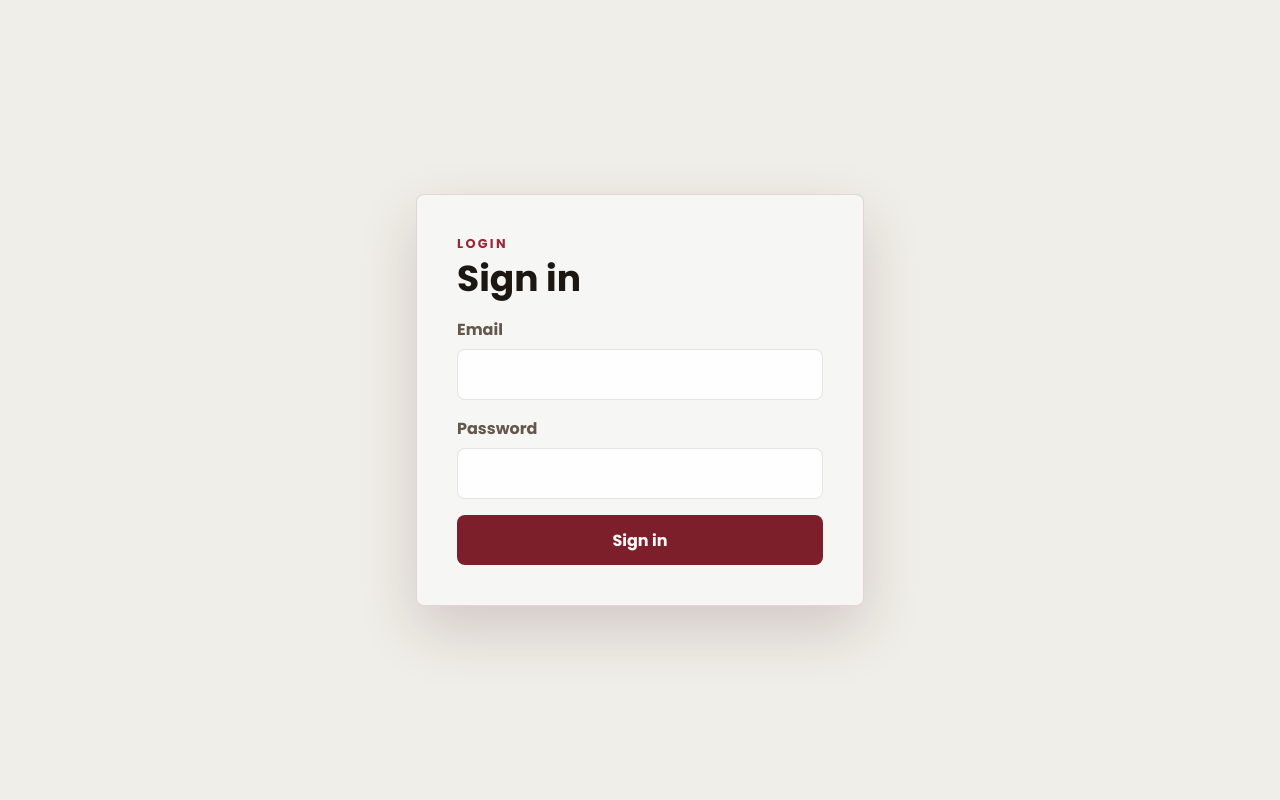
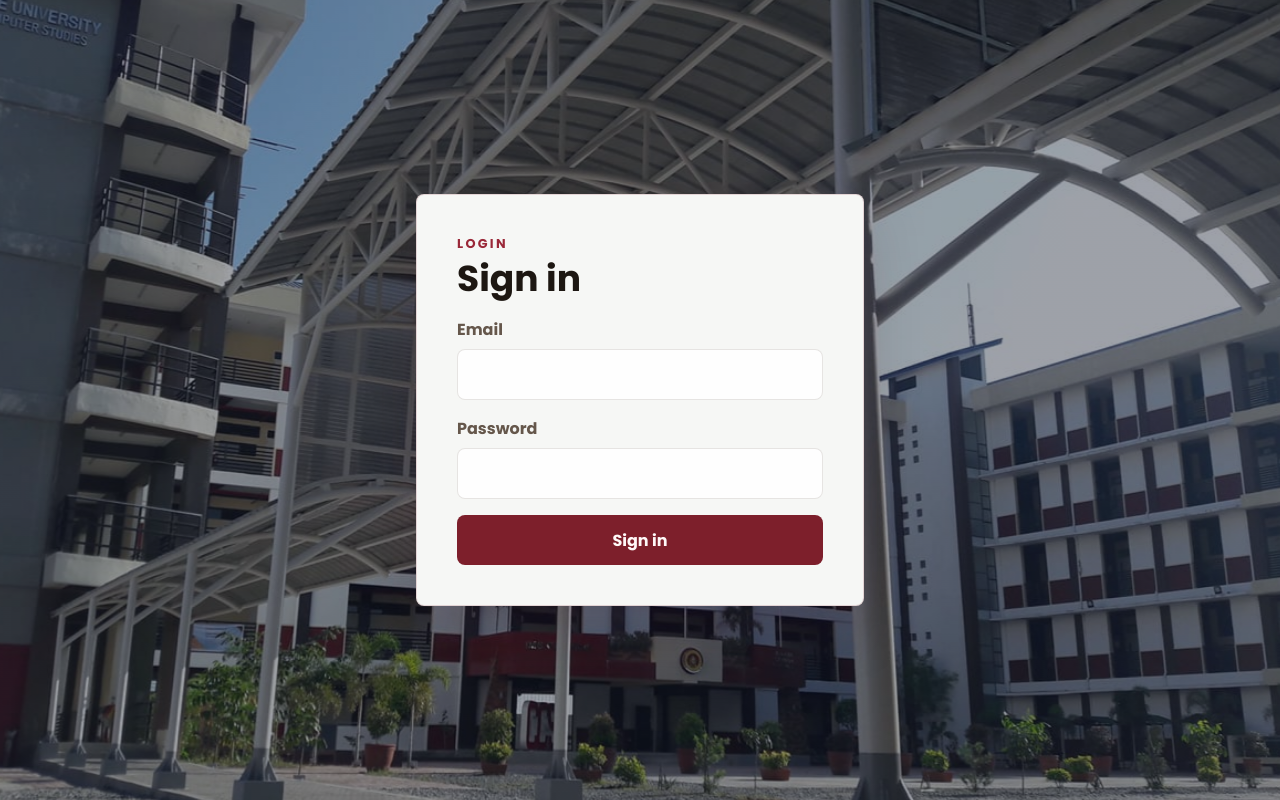
Before and after one commit to GitKev12/Micro-Credentialing_AI-Support, a React (Vite) app in the folder client/: page /login in a window 1280 px wide. Built offline with nearby package versions, Linux system fonts and the light colour scheme; no server answers.

Commit message:
New Feature

```diff
--- a/client/src/auth/pages/LoginPage.jsx
+++ b/client/src/auth/pages/LoginPage.jsx
@@ -1,14 +1,34 @@
-import { useState } from "react";
+import { useRef, useState } from "react";
 import { useLocation, useNavigate } from "react-router-dom";
 import { login, saveAuthSession } from "../services/authService";
+
+const PARALLAX_SHIFT = 18;
+const prefersReducedMotion = () =>
+  window.matchMedia?.("(prefers-reduced-motion: reduce)").matches ?? false;
 
 function LoginPage() {
   const navigate = useNavigate();
   const location = useLocation();
+  const backgroundRef = useRef(null);
   const [identifier, setIdentifier] = useState("");
   const [password, setPassword] = useState("");
   const [error, setError] = useState("");
   const [isSubmitting, setIsSubmitting] = useState(false);
+
+  const moveBackground = (offsetX, offsetY) => {
+    const background = backgroundRef.current;
+    if (!background) return;
+    background.style.transform = `scale(1.12) translate3d(${offsetX}px, ${offsetY}px, 0)`;
+  };
+
+  const handlePointerMove = (event) => {
+    if (prefersReducedMotion()) return;
+    const x = (event.clientX / window.innerWidth - 0.5) * 2;
+    const y = (event.clientY / window.innerHeight - 0.5) * 2;
+    moveBackground(-x * PARALLAX_SHIFT, -y * PARALLAX_SHIFT);
+  };
+
+  const resetBackground = () => moveBackground(0, 0);
 
   const handleSubmit = async (event) => {
     event.preventDefault();
@@ -35,7 +55,12 @@ function LoginPage() {
   };
 
   return (
-    <section className="login-screen">
+    <section
+      className="login-screen"
+      onMouseMove={handlePointerMove}
+      onMouseLeave={resetBackground}
+    >
+      <div className="login-screen__bg" ref={backgroundRef} aria-hidden="true" />
       <article className="login-card">
         <p className="entity-label">Login</p>
         <h1>Sign in</h1>
--- a/client/src/main.jsx
+++ b/client/src/main.jsx
@@ -2,7 +2,10 @@ import React from "react";
 import ReactDOM from "react-dom/client";
 import { BrowserRouter } from "react-router-dom";
 import App from "./App";
+import { applyStoredTheme } from "./services/theme";
 import "./styles.css";
+
+applyStoredTheme();
 
 ReactDOM.createRoot(document.getElementById("root")).render(
   <React.StrictMode>
--- a/client/src/pages/student/components/StudentCourses.jsx
+++ b/client/src/pages/student/components/StudentCourses.jsx
@@ -1,6 +1,7 @@
 import { useEffect, useState } from "react";
 import { getStoredSession } from "../../../auth/services/authService";
 import { fetchStudentCourses } from "../../../services/courses";
+import noCoursesImage from "../../../assets/no-courses-student.png";
 
 // Placeholder backdrops shown until real course pictures exist (course.imageUrl).
 const PLACEHOLDER_GRADIENTS = [
@@ -42,9 +43,12 @@ function StudentCourses() {
         <p className="student-courses__status">Loading your courses…</p>
       ) : courses.length === 0 ? (
         <div className="student-courses__empty">
-          <span className="student-courses__empty-icon" aria-hidden="true">
-            📚
-          </span>
+          <img
+            className="student-courses__empty-img"
+            src={noCoursesImage}
+            alt=""
+            aria-hidden="true"
+          />
           <p className="student-courses__empty-title">
             You aren&apos;t enrolled in any courses yet
           </p>
--- a/client/src/pages/student/components/StudentNavBar.jsx
+++ b/client/src/pages/student/components/StudentNavBar.jsx
@@ -2,12 +2,15 @@ import { useEffect, useRef, useState } from "react";
 import { useNavigate } from "react-router-dom";
 import { clearAuthSession, getStoredSession } from "../../../auth/services/authService";
 import { resolveAvatarUrl } from "../../../services/avatar";
+import { THEMES, getStoredTheme, toggleTheme } from "../../../services/theme";
 import ProfileAvatar from "./ProfileAvatar";
 
 function StudentNavBar() {
   const navigate = useNavigate();
   const menuRef = useRef(null);
   const [isOpen, setIsOpen] = useState(false);
+  const [theme, setTheme] = useState(getStoredTheme);
+  const isDarkMode = theme === THEMES.DARK;
 
   const session = getStoredSession();
   const student = session?.user;
@@ -39,6 +42,11 @@ function StudentNavBar() {
   const goToDashboard = () => {
     setIsOpen(false);
     navigate("/student");
+  };
+
+  const handleToggleTheme = () => {
+    // Keep the menu open so the change is visible and easy to flip back.
+    setTheme(toggleTheme());
   };
 
   const handleLogout = () => {
@@ -80,6 +88,23 @@ function StudentNavBar() {
             <li role="none">
               <button
                 type="button"
+                role="menuitemcheckbox"
+                aria-checked={isDarkMode}
+                className="student-nav__dropdown-item student-nav__dropdown-item--toggle"
+                onClick={handleToggleTheme}
+              >
+                <span>Dark Mode</span>
+                <span
+                  className={`theme-switch${isDarkMode ? " is-on" : ""}`}
+                  aria-hidden="true"
+                >
+                  <span className="theme-switch__thumb" />
+                </span>
+              </button>
+            </li>
+            <li role="none">
+              <button
+                type="button"
                 role="menuitem"
                 className="student-nav__dropdown-item student-nav__dropdown-item--danger"
                 onClick={handleLogout}
--- /dev/null
+++ b/client/src/services/theme.js
@@ -0,0 +1,24 @@
+const THEME_STORAGE_KEY = "capstoneTheme";
+
+export const THEMES = { LIGHT: "light", DARK: "dark" };
+
+export function getStoredTheme() {
+  return window.localStorage.getItem(THEME_STORAGE_KEY) === THEMES.DARK
+    ? THEMES.DARK
+    : THEMES.LIGHT;
+}
+
+export function applyTheme(theme) {
+  const next = theme === THEMES.DARK ? THEMES.DARK : THEMES.LIGHT;
+  document.documentElement.setAttribute("data-theme", next);
+  window.localStorage.setItem(THEME_STORAGE_KEY, next);
+  return next;
+}
+
+export function applyStoredTheme() {
+  return applyTheme(getStoredTheme());
+}
+
+export function toggleTheme() {
+  return applyTheme(getStoredTheme() === THEMES.DARK ? THEMES.LIGHT : THEMES.DARK);
+}
--- a/client/src/styles.css
+++ b/client/src/styles.css
@@ -13,6 +13,19 @@
   --shadow: 0 24px 60px rgba(77, 51, 23, 0.12);
 }
 
+[data-theme="dark"] {
+  color-scheme: dark;
+  --bg: #050813;
+  --surface: rgba(13, 19, 40, 0.88);
+  --surface-strong: #0a1124;
+  --ink: #e4e9f7;
+  --muted: #8b96b8;
+  --accent: #34509c;
+  --accent-soft: #0e1730;
+  --border: rgba(150, 175, 240, 0.12);
+  --shadow: 0 6px 18px rgba(255, 255, 255, 0.03);
+}
+
 * {
   box-sizing: border-box;
 }
@@ -26,6 +39,13 @@ body {
     radial-gradient(circle at top left, rgba(184, 87, 34, 0.18), transparent 28%),
     radial-gradient(circle at top right, rgba(40, 108, 88, 0.12), transparent 25%),
     linear-gradient(180deg, #fbf7f1 0%, var(--bg) 100%);
+}
+
+[data-theme="dark"] body {
+  background:
+    radial-gradient(circle at top left, rgba(91, 134, 255, 0.1), transparent 28%),
+    radial-gradient(circle at top right, rgba(50, 75, 150, 0.09), transparent 25%),
+    linear-gradient(180deg, #070b18 0%, var(--bg) 100%);
 }
 
 a {
@@ -62,6 +82,21 @@ a {
 
 /* ── Auth ─────────────────────────────────────────────── */
 
+/* Login/auth screens always render light, regardless of the app theme. */
+.login-screen,
+.admin-login-screen {
+  color-scheme: light;
+  --surface: rgba(255, 252, 247, 0.84);
+  --surface-strong: #fffaf4;
+  --ink: #1d1712;
+  --muted: #65574b;
+  --accent: #b85722;
+  --accent-soft: #f5d7c2;
+  --border: rgba(60, 41, 24, 0.12);
+  --shadow: 0 24px 60px rgba(77, 51, 23, 0.12);
+  color: var(--ink);
+}
+
 .entity-label {
   margin: 0 0 0.5rem;
   color: #9a2838;
@@ -72,14 +107,37 @@ a {
 }
 
 .login-screen {
+  position: relative;
+  overflow: hidden;
   display: grid;
   place-items: center;
   min-height: 100vh;
   padding: clamp(1.25rem, 4vw, 4rem);
-  background: #f0eee8;
+  background: #0f172a;
+}
+
+.login-screen__bg {
+  position: absolute;
+  inset: 0;
+  z-index: 0;
+  background:
+    linear-gradient(rgba(15, 23, 42, 0.4), rgba(15, 23, 42, 0.4)),
+    url("./assets/CCS-Background.jpg") center / cover no-repeat;
+  transform: scale(1.12);
+  transition: transform 0.2s ease-out;
+  will-change: transform;
+}
+
+@media (prefers-reduced-motion: reduce) {
+  .login-screen__bg {
+    transition: none;
+    transform: none;
+  }
 }
 
 .login-card {
+  position: relative;
+  z-index: 1;
   width: min(100%, 28rem);
   padding: clamp(1.5rem, 4vw, 2.5rem);
   border: 1px solid rgba(125, 31, 43, 0.16);
@@ -278,6 +336,42 @@ a {
   background: rgba(154, 40, 56, 0.1);
 }
 
+.student-nav__dropdown-item--toggle {
+  display: flex;
+  align-items: center;
+  justify-content: space-between;
+  gap: 0.75rem;
+}
+
+.theme-switch {
+  position: relative;
+  flex-shrink: 0;
+  width: 2.2rem;
+  height: 1.2rem;
+  border-radius: 999px;
+  background: var(--border);
+  transition: background 0.15s ease;
+}
+
+.theme-switch.is-on {
+  background: var(--accent);
+}
+
+.theme-switch__thumb {
+  position: absolute;
+  top: 0.15rem;
+  left: 0.15rem;
+  width: 0.9rem;
+  height: 0.9rem;
+  border-radius: 50%;
+  background: #fff;
+  transition: transform 0.15s ease;
+}
+
+.theme-switch.is-on .theme-switch__thumb {
+  transform: translateX(1rem);
+}
+
 .profile-avatar {
   display: inline-grid;
   place-items: center;
@@ -335,14 +429,10 @@ a {
   background: var(--surface);
 }
 
-.student-courses__empty-icon {
-  display: grid;
-  place-items: center;
-  width: 3.5rem;
-  height: 3.5rem;
-  border-radius: 50%;
-  background: var(--accent-soft);
-  font-size: 1.6rem;
+.student-courses__empty-img {
+  width: 6rem;
+  height: 6rem;
+  object-fit: contain;
 }
 
 .student-courses__empty-title {
```
Also changed, not shown: client/src/assets/CCS-Background.jpg (added), client/src/assets/no-courses-student.png (added).
